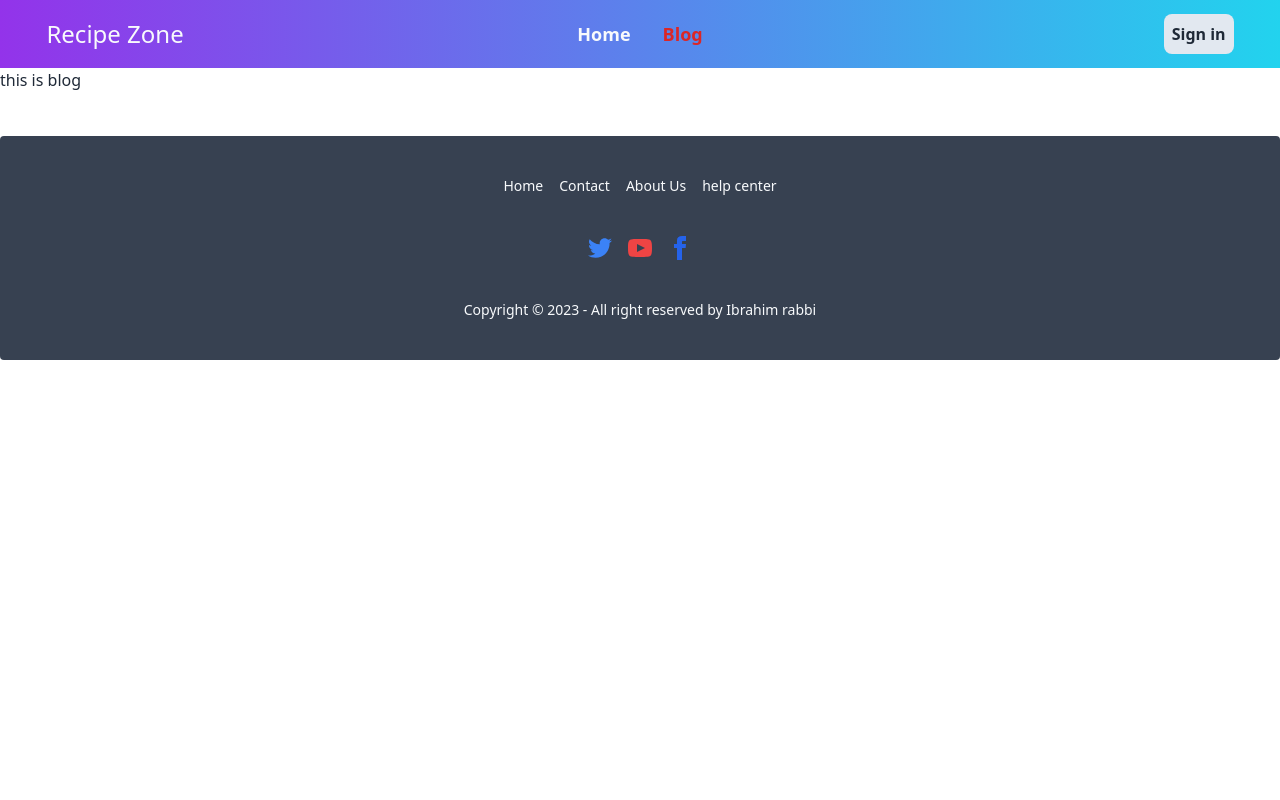
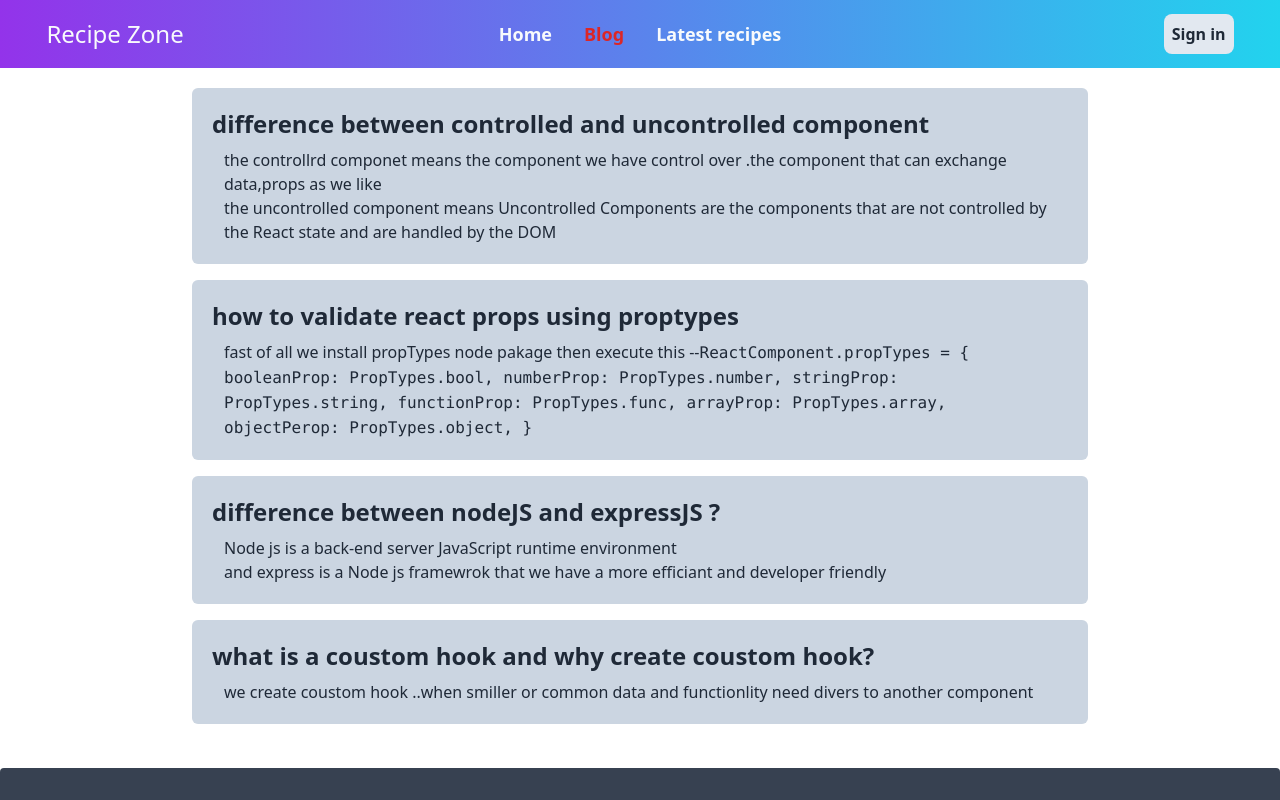
Before and after one commit to ibrahimRabbi/recipe-zone, a React (Vite) app: page /blog in a window 1280 px wide. Shown: the top 800 px of the page. Built offline with nearby package versions, Linux system fonts and the light colour scheme; no server answers.

Commit message:
blog asection QNA done

```diff
--- a/package.json
+++ b/package.json
@@ -18,6 +18,7 @@
     "react-lazy-load": "^4.0.1",
     "react-loader-spinner": "^5.3.4",
     "react-router-dom": "^6.10.0",
+    "react-to-pdf": "^0.0.14",
     "react-toastify": "^9.1.2"
   },
   "devDependencies": {
--- a/src/components/Blog/Blog.jsx
+++ b/src/components/Blog/Blog.jsx
@@ -1,10 +1,55 @@
 import React from 'react';
+import ReactToPdf from 'react-to-pdf'
+const Blog = () => {
+    const ref = React.createRef();
+    return (
+        <div className='mt-5 m-auto w-[70%]'>
+            <div className='mt-4 bg-slate-300 p-5 rounded-md'>
+                <h1 className='text-2xl font-semibold' >difference between controlled and uncontrolled component</h1>
+                <p className='pl-3 mt-2'>the controllrd componet means the component we have control over .the component that can exchange data,props as we like
+                    <br />
+                    the uncontrolled component means Uncontrolled Components are the components that are not controlled by the React state and are handled by the DOM
+                </p>
+            </div>
+            <div className='mt-4 bg-slate-300 p-5 rounded-md'>
+                <h1 className='text-2xl font-semibold'>how to validate react props using proptypes</h1>
+                <p className='pl-3 mt-2'>fast of all we install propTypes node pakage then execute this --
+                    <code>
+                        {
+                            `ReactComponent.propTypes = {
+                        booleanProp: PropTypes.bool,
+                        numberProp: PropTypes.number,
+                        stringProp: PropTypes.string,
+                        functionProp: PropTypes.func,
+                        arrayProp: PropTypes.array,
+                        objectPerop: PropTypes.object,
+                        }`
+                       }
 
-const Blog = () => {
-    return (
-        <div>
-            this is blog
+                    </code>
+                </p>
+            </div>
+
+            <div className='mt-4 bg-slate-300 p-5 rounded-md'>
+                <h1 className='text-2xl font-semibold'>difference between nodeJS and expressJS ?</h1>
+                <p className='pl-3 mt-2'>Node js is a back-end server JavaScript runtime environment
+                    <br />
+                    and express is a Node js framewrok that we have a more efficiant and developer friendly
+                </p>
+            </div>
+            <div className='mt-4 bg-slate-300 p-5 rounded-md'>
+                <h1 className='text-2xl font-semibold'>what is a coustom hook and why create coustom hook?</h1>
+                <p className='pl-3 mt-2'>we create coustom hook ..when smiller or common data and functionlity need divers to another component</p>
+            </div>
         </div>
+        // <div>
+        //     <ReactToPdf targetRef={ref} filename="div-blue.pdf">
+        //         {({ toPdf }) => (
+        //             <button className='bg-purple-500 p-2 text-slate-50 rounded-md' onClick={toPdf}>Generate pdf</button>
+        //         )}
+        //     </ReactToPdf>
+        //     <div style={{ width: 500, height: 500, background: 'blue' }} ref={ref} />
+        // </div>
     );
 };
 
--- a/src/components/Header/Navbar.jsx
+++ b/src/components/Header/Navbar.jsx
@@ -18,6 +18,7 @@ const Navbar = () => {
                         <ul tabIndex={0} className="menu menu-compact text-slate-900 dropdown-content mt-3 p-2 shadow bg-base-100 rounded-box w-52">
                             <li><ActiveLink to='/'>Home</ActiveLink></li>
                             <li><ActiveLink to='/blog'>Blog</ActiveLink></li>
+                            <li><ActiveLink to='/latest'>Latest recipes</ActiveLink></li>
                         </ul>
                     </div>
                     <Link className="text-2xl text-slate-50 normal-case">Recipe Zone</Link>
@@ -26,6 +27,7 @@ const Navbar = () => {
                     <ul className="menu menu-horizontal text-slate-50 text-lg font-semibold px-1">
                         <li><ActiveLink to='/'>Home</ActiveLink></li>
                         <li><ActiveLink to='/blog'>Blog</ActiveLink></li>
+                        <li><ActiveLink to='/latest'>Latest recipes</ActiveLink></li>
                     </ul>
                 </div>
                 <div className="navbar-end">
--- a/src/components/LatestRecipe/LatestRecipe.jsx
+++ b/src/components/LatestRecipe/LatestRecipe.jsx
@@ -11,7 +11,7 @@ const LatestRecipe = () => {
     }, [])
     if (data) {
         return (
-            <section>
+            <section className='mt-10'>
                 <div className='lg:w-[40%] w-[80%] text-center mx-auto'>
                     <h1 className='text-2xl font-semibold mb-2'>Latest recipes</h1>
                     <p className='text-sm font-semibold'>Lorem ipsum dolor sit amet, consectetur adipisicing elit. Nostrum at, velit fugiat facilis quo dolores?</p>
```
Also changed, not shown: src/App.jsx (+6 -1 lines), 1 other file (tests, documents, lock files or other folders).
